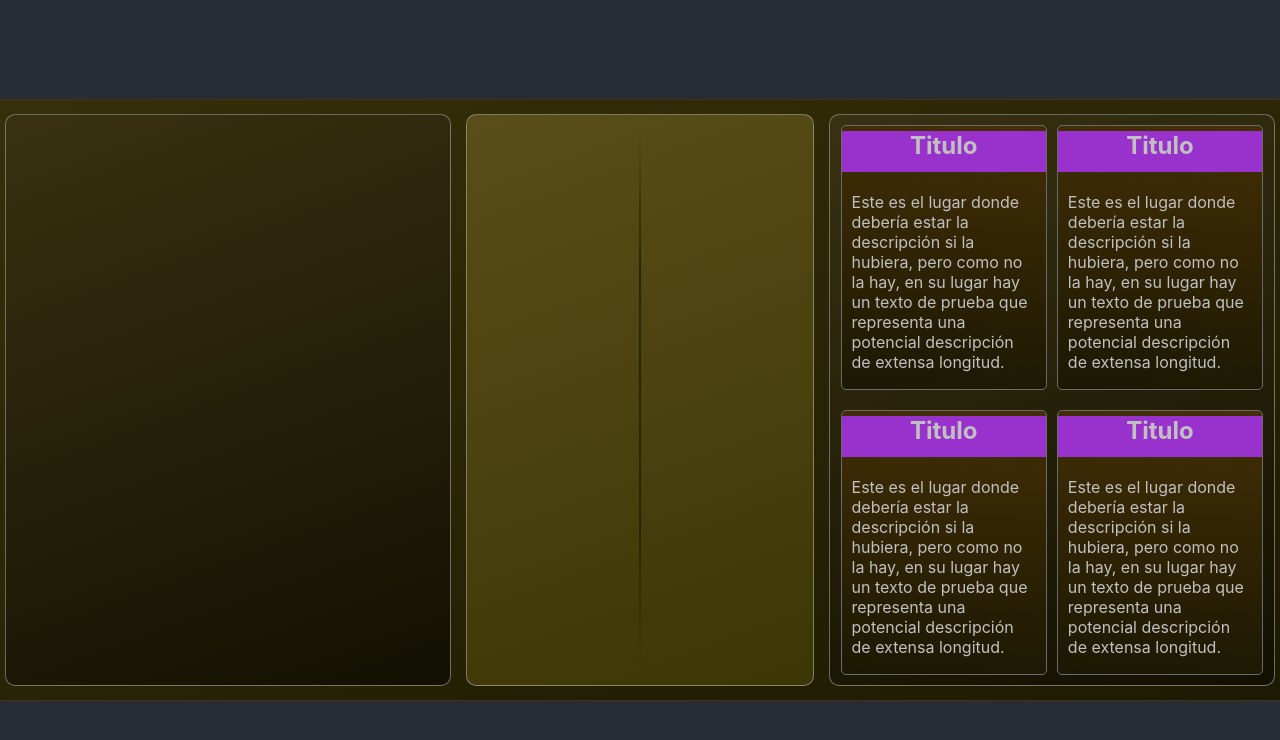
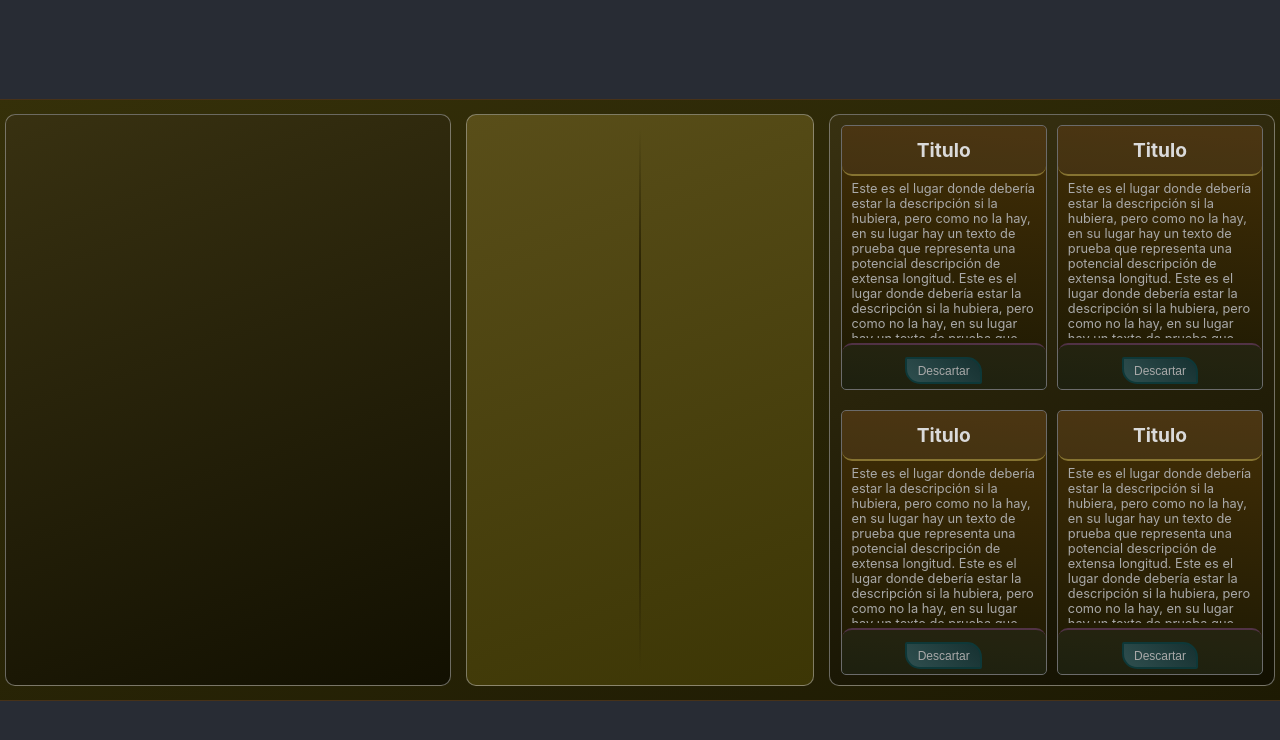
Before and after one commit to SerchoD/chees-card-game, a React (Create React App) app: page / in a window 1280 px wide. Shown: the top 740 px of the page. Built offline with nearby package versions, Linux system fonts and the light colour scheme; the HTML template or start-up script is replaced by a standard one.

Commit message:
Save - queda pendiente hacer que una misma Card tenga varios Estilos.

```diff
--- a/src/components/Card-game/Card.jsx
+++ b/src/components/Card-game/Card.jsx
@@ -3,13 +3,20 @@ import './card.css';
 
 const Card = ({
 	title = 'Titulo',
-	description = 'Este es el lugar donde debería estar la descripción si la hubiera, pero como no la hay, en su lugar hay un texto de prueba que representa una potencial descripción de extensa longitud.',
+	description = 'Este es el lugar donde debería estar la descripción si la hubiera, pero como no la hay, en su lugar hay un texto de prueba que representa una potencial descripción de extensa longitud. Este es el lugar donde debería estar la descripción si la hubiera, pero como no la hay, en su lugar hay un texto de prueba que representa una potencial descripción de extensa longitud',
+	cardClass = ['normal', 'special', 'elit'],
 }) => {
 	return (
 		<div className='card'>
 			<h1 className='title'>{title}</h1>
-			<span className='lane1'></span>
-			<p className='description'>{description}</p>
+
+			<p className='description' title={description}>
+				{description}
+			</p>
+
+			<div className='button'>
+				<button className='btn-delete'>Descartar</button>
+			</div>
 		</div>
 	);
 };
--- a/src/components/Card-game/card.css
+++ b/src/components/Card-game/card.css
@@ -23,27 +23,84 @@
 }
 
 .title {
-	font-size: 1.5rem;
-	background-color: darkorchid;
-	padding: 0px;
-	margin: 5px 0px 0px 0px;
+	grid-row: 1 / 2;
+
+	color: rgb(218, 218, 218);
+
+	font-size: 1.2rem;
+
+	background-color: rgba(100, 81, 65, 0.226);
+
+	border-bottom: 2px solid rgba(214, 195, 87, 0.452);
+	border-radius: 0px 0px 10px 10px;
+
+	height: fit-content;
+
+	padding: 12px 0px 12px 0px;
+	margin: 0px 0px 0px 0px;
 }
 
 .description {
-	font-size: medium;
+	grid-row: auto;
+
+	overflow: hidden;
+
+	color: darkgray;
+
+	font-size: 0.8rem;
+
 	text-align: start;
+	text-overflow: clip;
+
 	margin: 5px 10px 5px 10px;
 }
 
-.lane1 {
-	background: linear-gradient(
-		90deg,
-		rgba(0, 0, 0, 0) 0%,
-		rgb(56, 47, 15) 25%,
-		rgb(56, 47, 15) 75%,
-		rgba(0, 0, 0, 0) 100%
-	);
+.button {
+	grid-row: 9 / 10;
 
-	width: 90%;
-	height: 2px;
+	/* font-size: 1.2rem; */
+
+	background-color: rgba(48, 87, 90, 0.144);
+
+	border-top: 2px solid rgba(199, 87, 214, 0.274);
+	border-radius: 10px 10px 0px 0px;
+
+	/* height: fit-content; */
+
+	padding: 5px 0px 5px 0px;
+	margin: 0px 0px 0px 0px;
 }
+.btn-delete {
+	background: linear-gradient(45deg, darkslategrey, rgb(22, 49, 49));
+
+	color: darkgray;
+
+	font-size: 0.75rem;
+
+	border: 2px solid rgb(14, 56, 56);
+	border-radius: 2px 15px 2px 15px;
+
+	padding: 2% 5% 2% 5%;
+	margin: 2% 0% 0% 0%;
+}
+
+.btn-delete:hover {
+	background: linear-gradient(45deg, rgb(31, 51, 51), rgb(12, 31, 31));
+
+	color: rgb(138, 138, 138);
+
+	border: 2px solid rgb(10, 39, 39);
+}
+
+.btn-delete:active {
+	background: linear-gradient(45deg, darkslategrey, rgb(22, 49, 49));
+
+	color: darkgray;
+
+	font-size: 0.74rem;
+
+	border: 2px solid rgb(14, 56, 56);
+
+	padding: 1.5% 3.5% 1.5% 3.5%;
+	margin: 2.5% 0% 0.5% 0%;
+}
```
